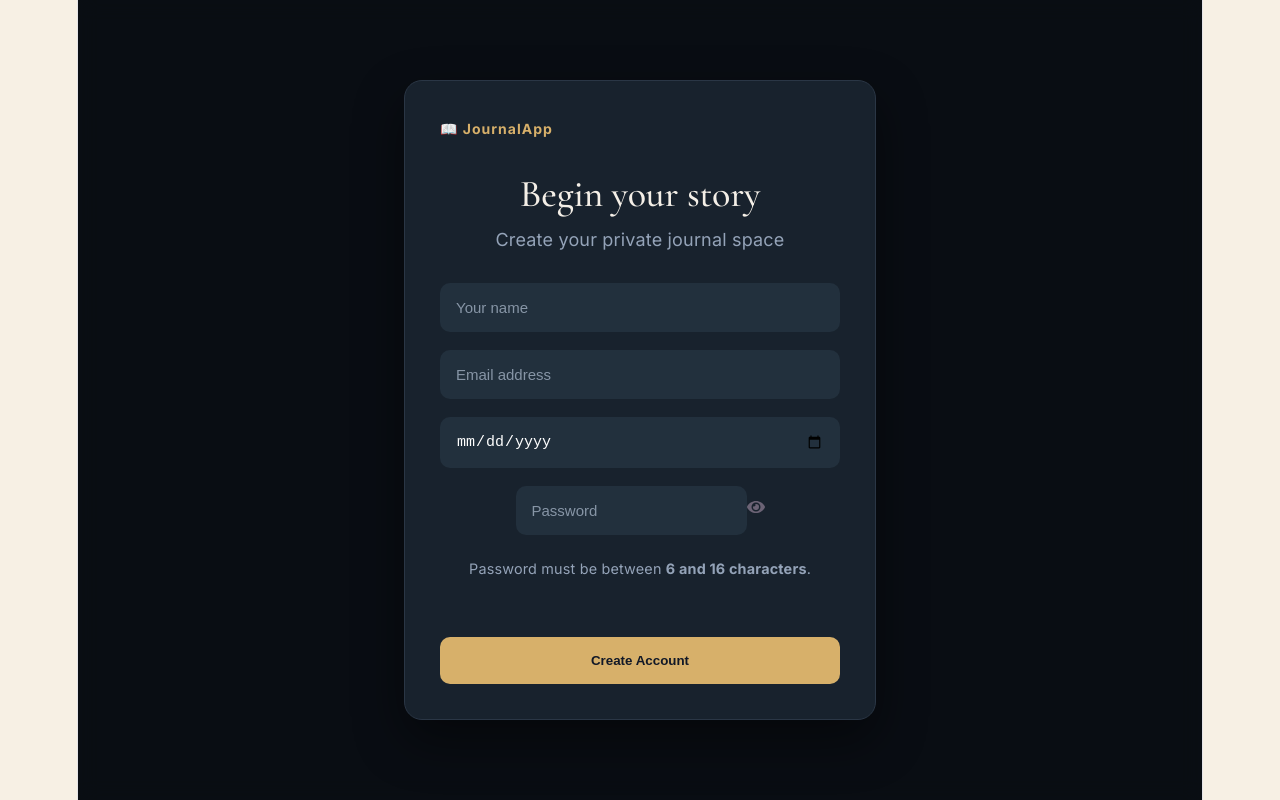
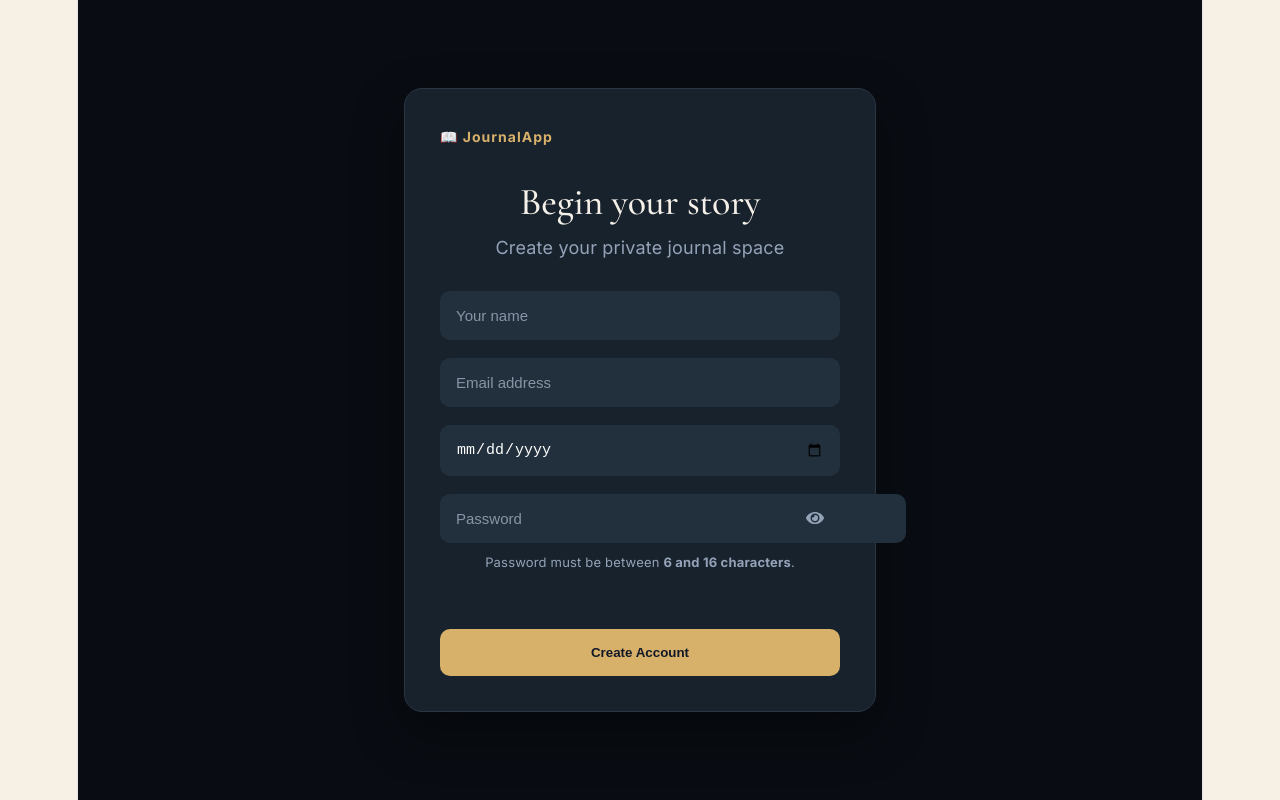
Before and after one commit to Tanushri014/journalentry-frontend, a React (Vite) app: page /register in a window 1280 px wide. Built offline with nearby package versions, Linux system fonts and the light colour scheme; no server answers.

Commit message:
login page

```diff
--- a/src/components/auth/AuthLayout.css
+++ b/src/components/auth/AuthLayout.css
@@ -183,7 +183,55 @@
     outline:none;
 
 }
+.password-field {
+    position: relative;
+    width: 100%;
+}
 
+.password-field input {
+    width: 100%;
+    padding: 16px 50px 16px 16px;
+}
+
+.password-toggle {
+    position: absolute;
+    top: 50%;
+    right: 16px;
+    transform: translateY(-50%);
+    background: transparent;
+    border: none;
+    color: #94a3b8;
+    cursor: pointer;
+    font-size: 18px;
+    display: flex;
+    align-items: center;
+    justify-content: center;
+    padding: 0;
+}
+
+.password-toggle:hover {
+    color: #d7b06a;
+}
+
+.password-hint {
+    margin-top: -8px;
+    margin-bottom: 4px;
+    font-size: 13px;
+    color: #94a3b8;
+    line-height: 1.4;
+}
+
+.password-valid {
+    color: #22c55e;
+    font-size: 13px;
+    margin-top: -10px;
+}
+
+.password-error {
+    color: #ef4444;
+    font-size: 13px;
+    margin-top: -10px;
+}
 .otp-input:focus{
 
     border:1px solid #d7b06a;
```
